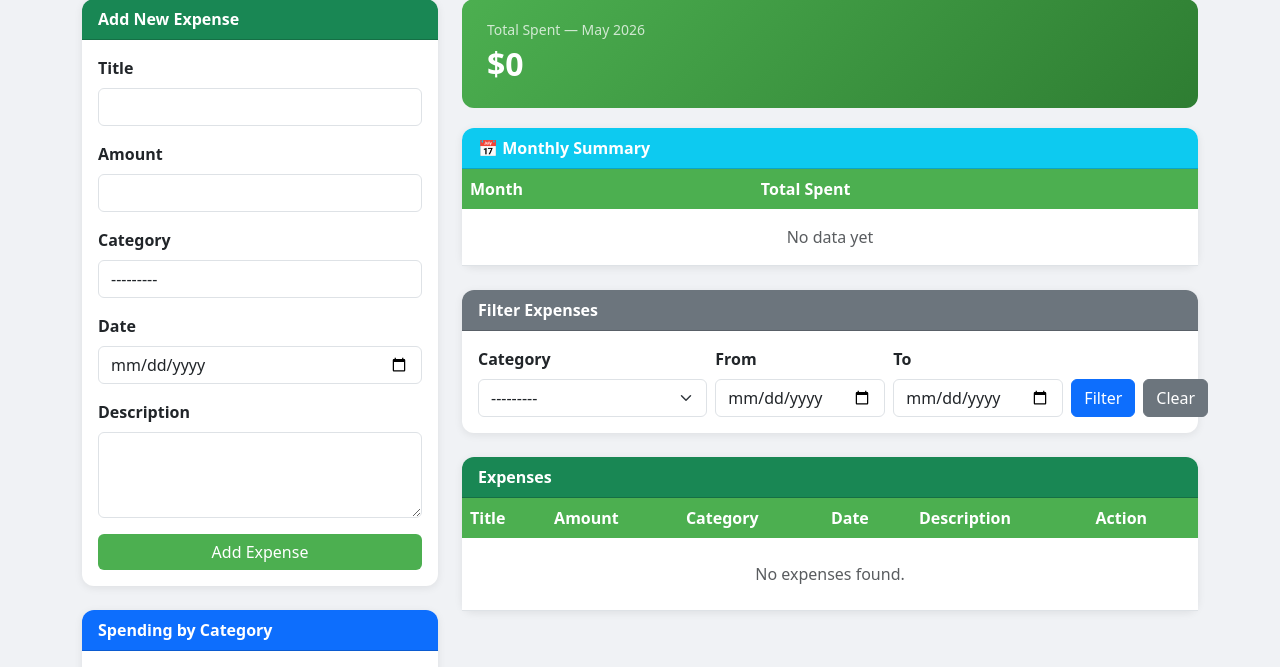
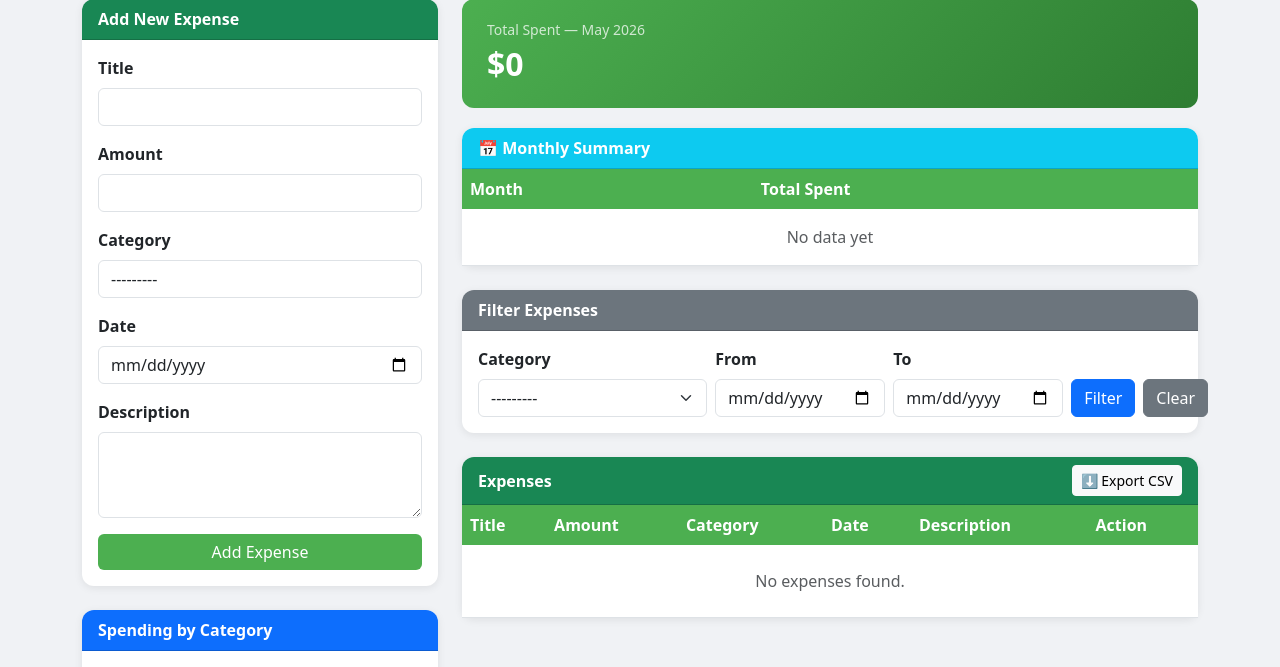
Before and after one commit to isalmanasghar/expense-tracker, a Django app: page / in a window 1280 px wide. Shown: the part 121-788 px from the top of the page. Run offline with Django 5.2, Linux system fonts and the light colour scheme; the visitor is signed in with stand-in values (Sample User, id 1); data that the repository does not hold is empty; parts of the project's set-up code (start-up, migrations or seed data) failed here and were passed over.

Commit message:
Add CSV export feature

```diff
--- a/expenses/templates/expenses/expense_list.html
+++ b/expenses/templates/expenses/expense_list.html
@@ -136,7 +136,13 @@
 
             <!-- Expenses Table -->
             <div class="card">
-                <div class="card-header bg-success text-white">Expenses</div>
+                <div class="card-header bg-success text-white d-flex justify-content-between align-items-center">
+                    <span>Expenses</span>
+                    <a href="/export/?category={{ selected_category }}&start_date={{ start_date }}&end_date={{ end_date }}"
+                    class="btn btn-light btn-sm">
+                        ⬇️ Export CSV
+                    </a>
+                </div>
                 <div class="table-responsive">
                     <table class="table table-hover mb-0">
                         <thead>
--- a/expenses/urls.py
+++ b/expenses/urls.py
@@ -8,4 +8,5 @@ urlpatterns = [
     path('signup/', views.signup_view, name='signup'),
     path('login/', views.login_view, name='login'),
     path('logout/', views.logout_view, name='logout'),
+    path('export/', views.export_expenses, name='export_expenses'),
 ]
--- a/expenses/views.py
+++ b/expenses/views.py
@@ -8,6 +8,8 @@ from django.utils import timezone
 from .models import Expense
 from .forms import ExpenseForm
 import json
+import csv
+from django.http import HttpResponse
 
 @login_required
 def expense_list(request):
@@ -123,3 +125,37 @@ def login_view(request):
 def logout_view(request):
     logout(request)
     return redirect('login')
+
+@login_required
+def export_expenses(request):
+    expenses = Expense.objects.filter(user=request.user).order_by('-date')
+
+    # Apply same filters as main page
+    category = request.GET.get('category', '')
+    start_date = request.GET.get('start_date', '')
+    end_date = request.GET.get('end_date', '')
+
+    if category:
+        expenses = expenses.filter(category=category)
+    if start_date:
+        expenses = expenses.filter(date__gte=start_date)
+    if end_date:
+        expenses = expenses.filter(date__lte=end_date)
+
+    # Create CSV response
+    response = HttpResponse(content_type='text/csv')
+    response['Content-Disposition'] = 'attachment; filename="expenses.csv"'
+
+    writer = csv.writer(response)
+    writer.writerow(['Title', 'Amount', 'Category', 'Date', 'Description'])
+
+    for expense in expenses:
+        writer.writerow([
+            expense.title,
+            expense.amount,
+            expense.category,
+            expense.date,
+            expense.description,
+        ])
+
+    return response
```
